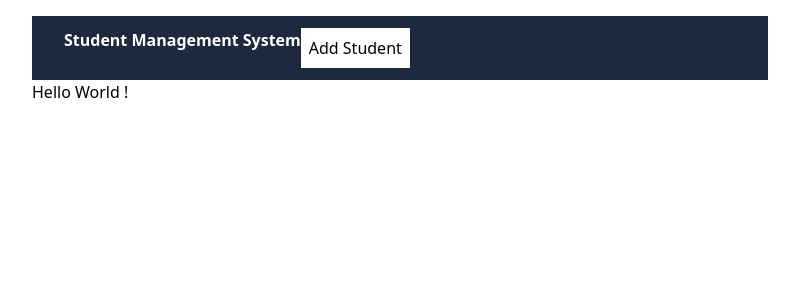
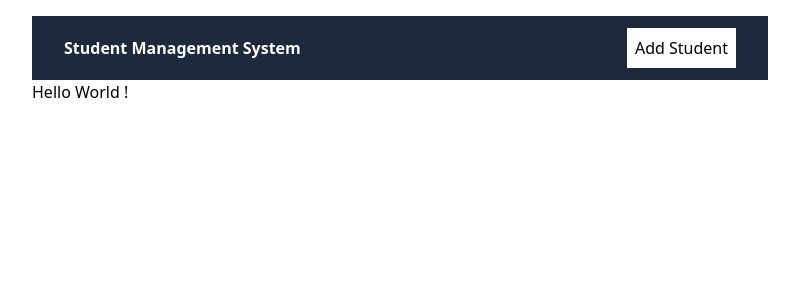
Before and after one commit to blackST4Rez/Student-Management-System, a Next.js app: page / in a window 1280 px wide. Shown: the top 300 px of the page, without its empty margins (240-1039 px from the left). Built offline with nearby package versions, Linux system fonts and the light colour scheme.

Commit message:
Navbar.jsx is updated

```diff
--- a/components/Navbar.jsx
+++ b/components/Navbar.jsx
@@ -1,7 +1,7 @@
 import Link from "next/link";
 export default function Navbar() {
   return (
-    <nav className="flex jsutify-between  item-center bg-slate-800 px-8 py-3">
+    <nav className="flex justify-between items-center bg-slate-800 px-8 py-3">
       <Link className="text-white font-bold" href={"/"}>Student Management System</Link>
       <Link className="bg-white p-2" href={"/addTopic"}>Add Student</Link>
     </nav>
```
